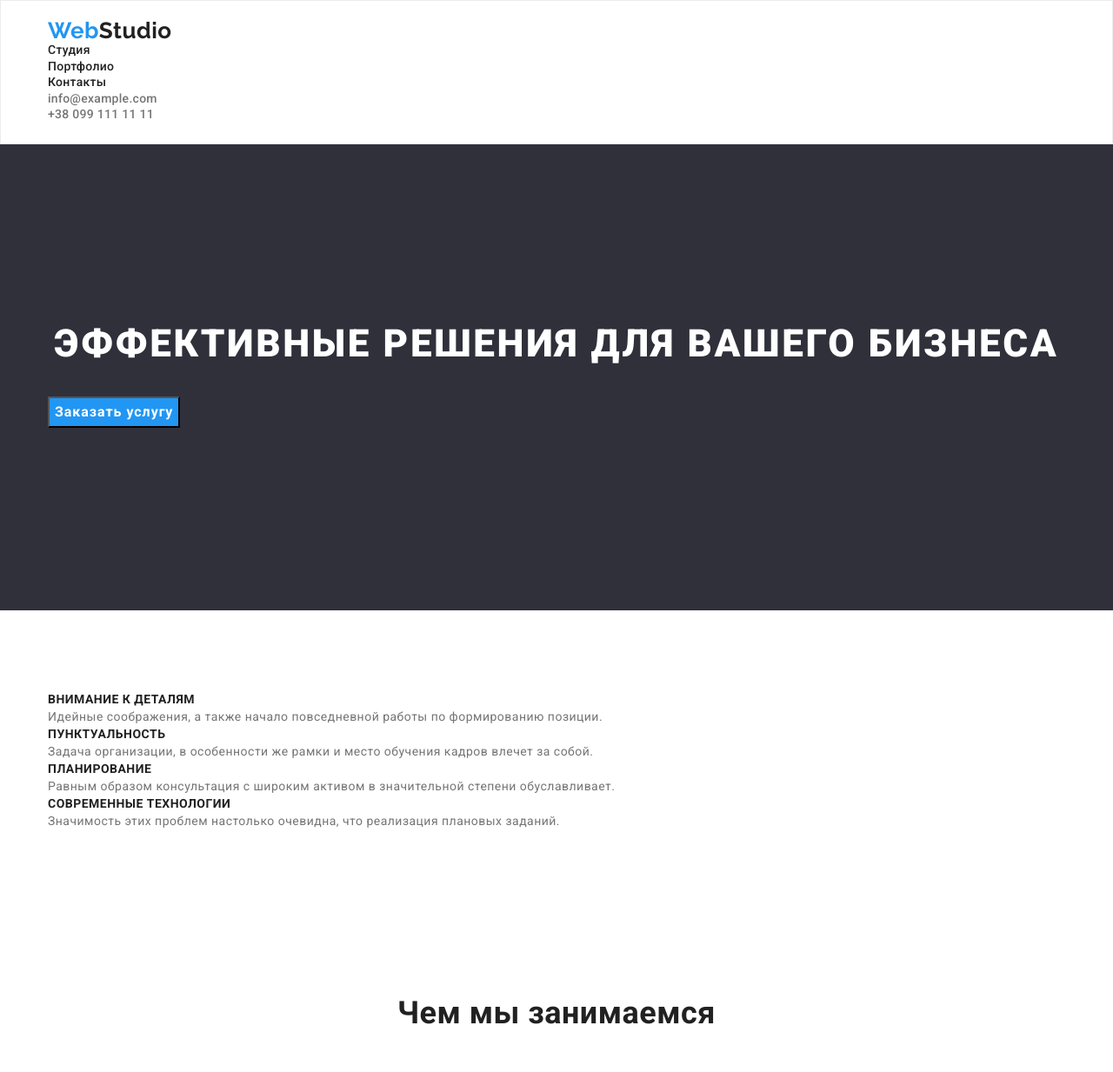
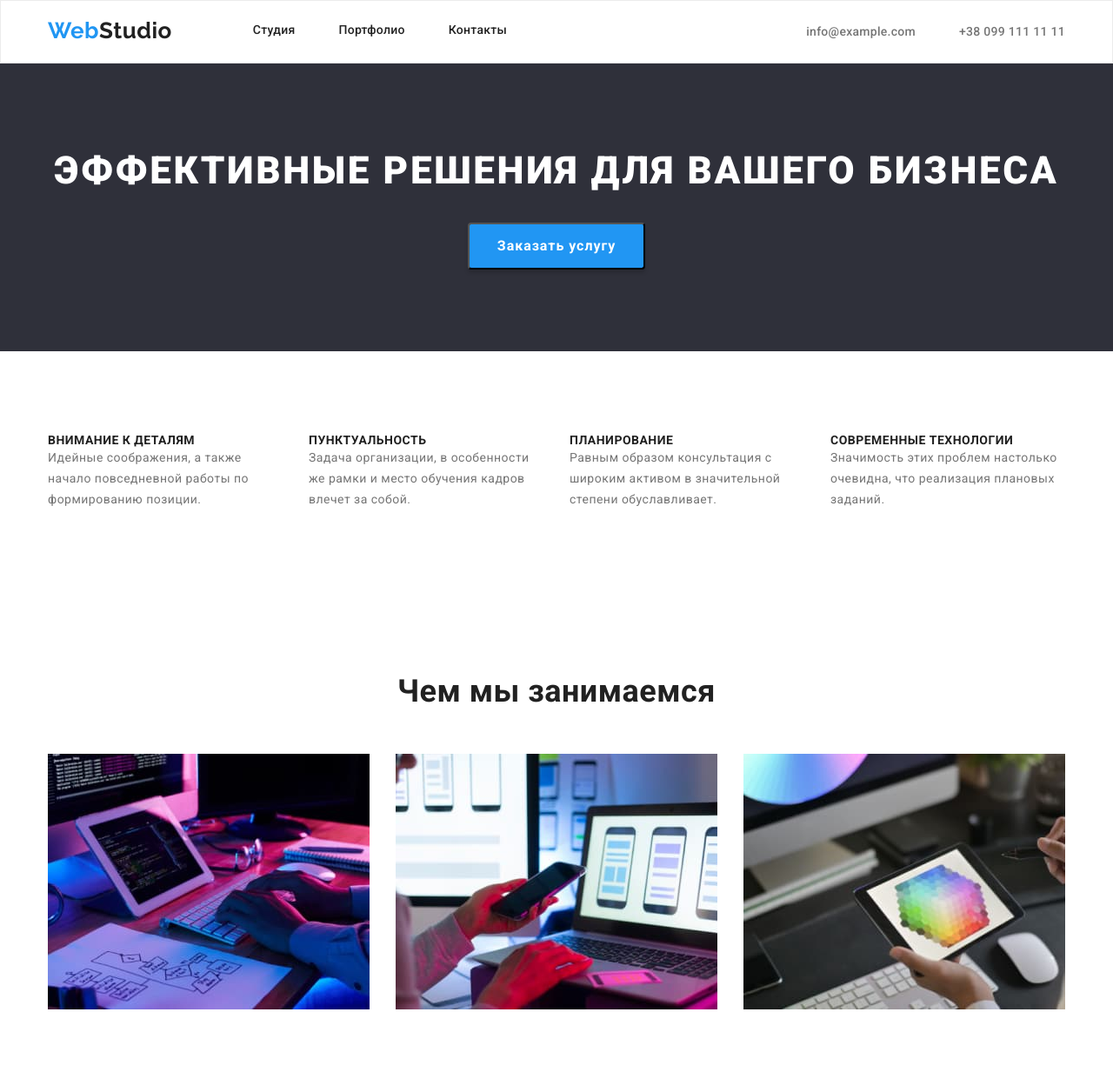
Before and after one commit to AnastasiiaLAV/goit-markup-hw-03, a plain HTML site: page index.html in a window 1280 px wide. Shown: the top 1233 px of the page at 87% size. Drawn offline with nearby package versions, Linux system fonts and the light colour scheme.

Commit message:
Добавляет отступы в хедере

```diff
--- a/css/styles.css
+++ b/css/styles.css
@@ -40,11 +40,50 @@ body {
 }
 
 /* -----header----- */
+
 .header {
   background: var(--header-color);
   padding-top: 24px;
   padding-bottom: 25px;
   border: 1px solid #ececec;
+}
+.header-container {
+  display: flex;
+  align-items: center;
+  justify-content: space-between;
+}
+.header-nav {
+  display: flex;
+  justify-content: center;
+}
+.header-logo {
+  display: flex;
+  justify-content: center;
+  margin-right: 93px;
+}
+
+.header-logo,
+.footer-logo {
+  font-family: Raleway, sans-serif;
+  font-weight: 700;
+  font-size: 26px;
+  line-height: 0.83;
+}
+.logo-blue {
+  color: var(--accent-color);
+}
+.logo-black {
+  color: var(--title-color);
+}
+.header-list {
+  display: flex;
+  justify-content: center;
+}
+.header-item {
+  margin-right: 50px;
+}
+.header-item:last-child {
+  margin-right: 0;
 }
 .header-link {
   font-weight: 500;
@@ -57,18 +96,9 @@ body {
 .header-link:focus {
   color: var(--accent-color);
 }
-.header-logo,
-.footer-logo {
-  font-family: Raleway, sans-serif;
-  font-weight: 700;
-  font-size: 26px;
-  line-height: 0.83;
-}
-.logo-blue {
-  color: var(--accent-color);
-}
-.logo-black {
-  color: var(--title-color);
+.header-mail-tel {
+  display: flex;
+  justify-content: center;
 }
 .header-mail,
 .header-tel {
@@ -88,8 +118,7 @@ body {
 /* -----main------ */
 .hero {
   background: #2f303a;
-  padding-top: 200px;
-  padding-bottom: 210px;
+  text-align: center;
 }
 .hero-title {
   font-weight: 900;
@@ -102,7 +131,6 @@ body {
   margin-bottom: 30px;
 }
 .hero-btn {
-  background-color: var(--btn-color);
   font-family: inherit;
   font-weight: 700;
   font-size: 16px;
@@ -111,12 +139,28 @@ body {
   text-align: center;
   letter-spacing: 0.06em;
   color: var(--header-color);
+
+  background-color: var(--btn-color);
+  box-shadow: 0px 4px 4px rgba(0, 0, 0, 0.15);
+  border-radius: 4px;
+
+  padding: 10px 32px;
 }
 .hero-btn:hover,
 .hero-btn:focus {
   background: #188ce8;
 }
 /* section 1 */
+.main-list {
+  display: flex;
+  margin-top: -30px;
+  margin-left: -30px;
+}
+.main-item {
+  flex-basis: calc(100% / 4 - 30px);
+  margin-top: 30px;
+  margin-left: 30px;
+}
 .main-title {
   font-weight: 700;
   font-size: 14px;
@@ -131,6 +175,12 @@ body {
   color: var(--text-color);
 }
 /* section 2 */
+.list-two {
+  display: flex;
+  flex-wrap: wrap;
+  margin-top: -30px;
+  margin-left: -30px;
+}
 .main-title-two {
   font-weight: 700;
   font-size: 36px;
@@ -139,8 +189,23 @@ body {
   color: var(--title-color);
   margin-bottom: 50px;
 }
+.main-item-two {
+  flex-basis: calc(100% / 3 - 30px);
+  margin-top: 30px;
+  margin-left: 30px;
+}
 /* section team */
+.list-team {
+  display: flex;
+  flex-wrap: wrap;
+  margin-top: -30px;
+  margin-left: -30px;
+}
 .main-team-item {
+  flex-basis: calc(100% / 4 - 30px);
+  margin-top: 30px;
+  margin-left: 30px;
+
   width: 270px;
   height: 368px;
   left: 515px;
--- a/index.html
+++ b/index.html
@@ -16,7 +16,7 @@
 </head>
 <body>
     <header class="header">
-    <div class="container">
+    <div class="container header-container">
         <nav class="header-nav">
             <a class="link header-logo" href="./index.html"><span lang="en" class="logo-blue">Web</span><span lang="en" class="logo-black">Studio</span></a>
             <ul class="list header-list">
@@ -25,7 +25,7 @@
                 <li class="header-item"><a class="link header-link" href="#">Контакты</a></li>
             </ul>
         </nav>
-    <ul class="list">
+        <ul class="list header-mail-tel">
             <li class="header-item"><a class="link header-mail" href="mailto:info@example.com">info@example.com</a></li>
             <li class="header-item"><a class="link header-tel" href="tel:+380991111111">+38 099 111 11 11</a></li>
         </ul>
@@ -64,7 +64,7 @@
         <section class="main-section-two section">
             <div class="container">
             <h2 class="main-title-two">Чем мы занимаемся</h2>
-                <ul class="list">
+                <ul class="list list-two">
                     <li class="main-item-two"><img src="./images/we-doing1.jpg" alt="для компьютера" width="370" height="294" /></li>
                     <li class="main-item-two"><img src="./images/we-doing2.jpg" alt="для телефона" width="370" height="294" /></li>
                     <li class="main-item-two"><img src="./images/we-doing3.jpg" alt="для планшета" width="370" height="294" /></li>
@@ -74,7 +74,7 @@
         <section id="team" class="main-section-team section">
             <div class="container">
             <h2 class="main-taem">Наша команда</h2>
-            <ul class="list">
+            <ul class="list list-team">
                 <li class="main-team-item">
                     <img src="./images/demianenco.jpg"
                     alt="Игорь Демьяненко"
@@ -123,7 +123,7 @@
     <div class="container">
             <a class="link footer-logo" href="./index.html"><span lang="en" class="logo-blue">Web</span><span lang="en" class="logo-white">Studio</span></a>
             <address>
-                <ul class="list">
+                <ul class="list list-footer">
                     <li class="footer-item"><a class="link footer-link-map" href="https://goo.gl/maps/fVDd6QRFx6XTmZn19"
                         target="_blank"
                         rel="noopener noreferer">
```
Lines whose indentation alone changed are shown as unchanged.
